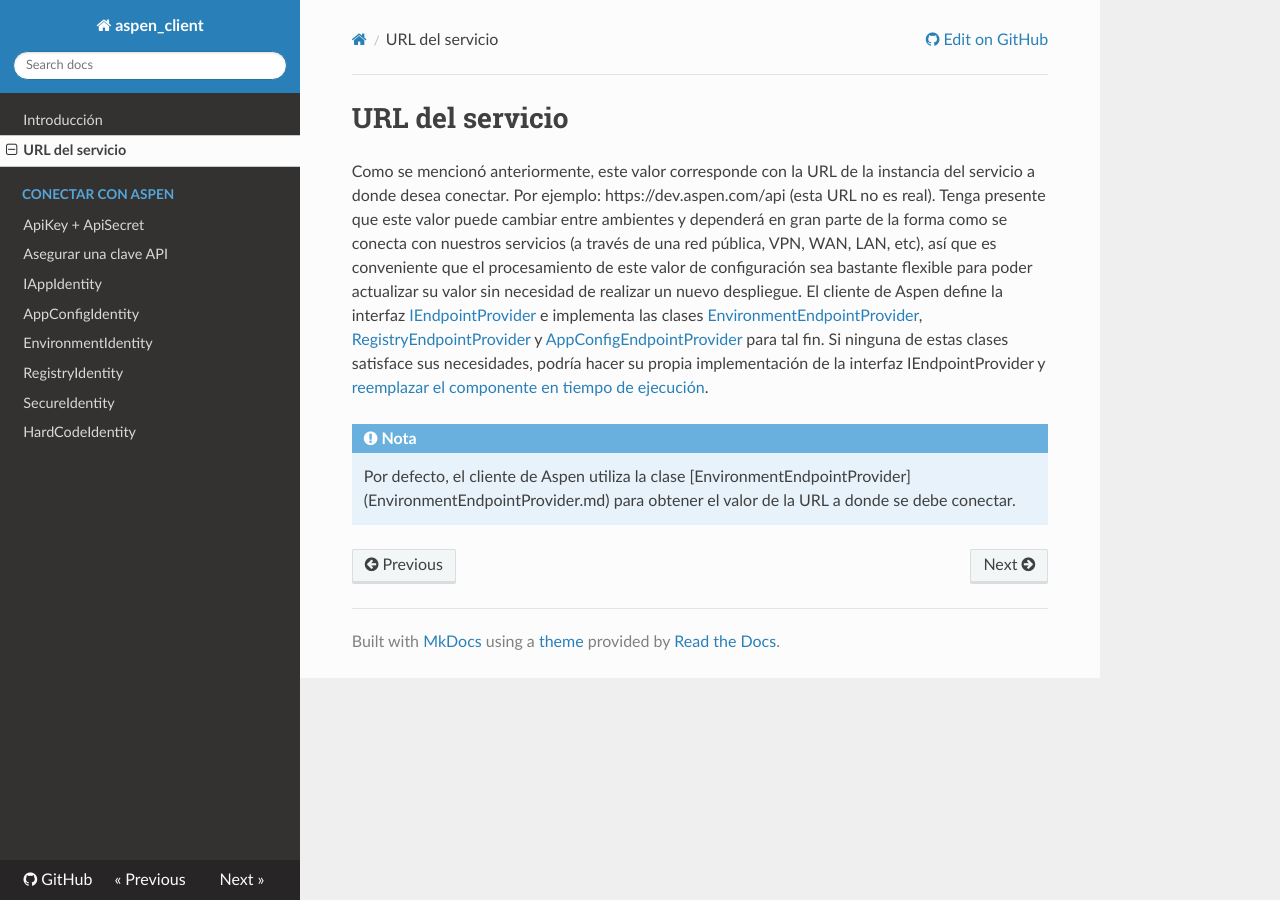
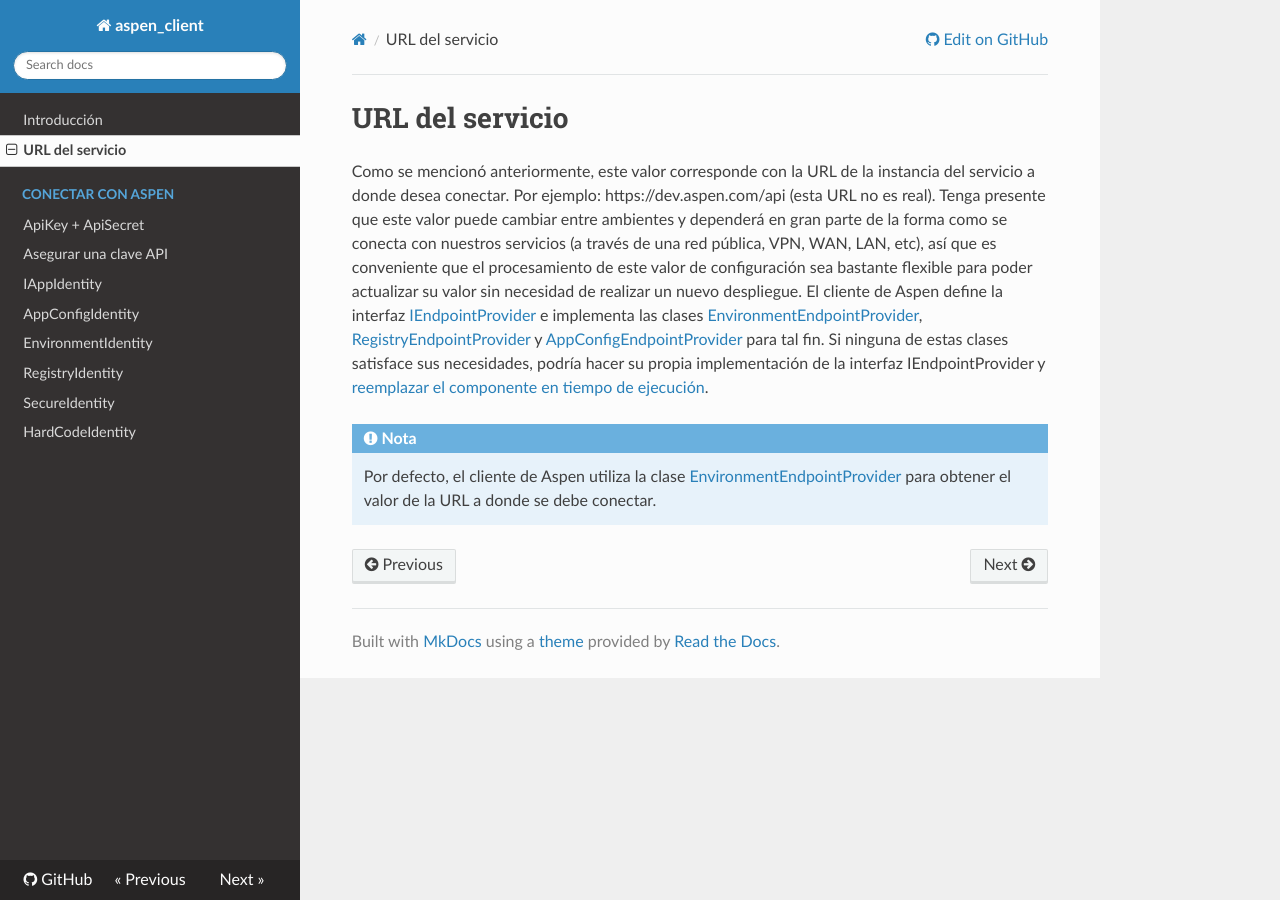
Before and after one commit to RD-Processa/Everco.Services.Aspen.Client.Docs, an MkDocs documentation site: the page built from docs/Hosting.md, in a window 1280 px wide. Built offline with MkDocs 1.6.1, drawn with Linux system fonts in a browser that asks for light colours; nearby versions of some CDN libraries; old or Windows-style settings are respelled for this version of MkDocs; part of the change alters nothing that is shown.

Commit message:
Ajustes de formato

```diff
--- a/docs/Hosting.md
+++ b/docs/Hosting.md
@@ -4,5 +4,5 @@ Como se mencionó anteriormente, este valor corresponde con la URL de la instanc
 
 <div class="admonition info">
    <p class="first admonition-title">Nota</p>
-   <p class="last">Por defecto, el cliente de Aspen utiliza la clase [EnvironmentEndpointProvider](EnvironmentEndpointProvider.md) para obtener el valor de la URL a donde se debe conectar.</p>
+   <p class="last">Por defecto, el cliente de Aspen utiliza la clase <a href="EnvironmentEndpointProvider.md">EnvironmentEndpointProvider</a> para obtener el valor de la URL a donde se debe conectar.</p>
 </div>
```
